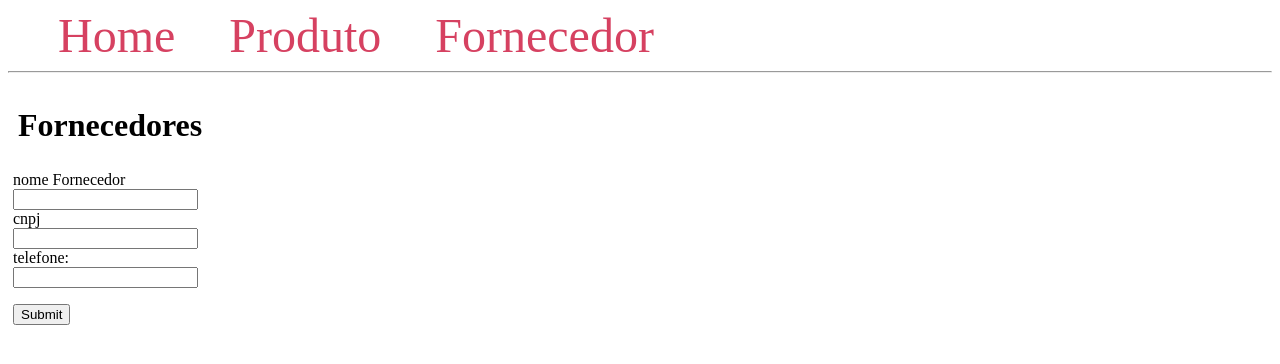
After one commit to Rutemberg/clicknails, a Flask app: page /fornecedor/ in a window 1280 px wide. The commit adds this page. Shown: the top 364 px of the page. Run offline with Flask 3, Linux system fonts and the light colour scheme.

Commit message:
adicionado fornecedores

```diff
--- a/app/__init__.py
+++ b/app/__init__.py
@@ -17,6 +17,9 @@ def create_app(config_class=Config):
     from app.resources.produto import bp as produto_bp
     app.register_blueprint(produto_bp, url_prefix='/produto')
 
+    from app.resources.fornecedor import bp as fornecedor_bp
+    app.register_blueprint(fornecedor_bp, url_prefix='/fornecedor')
+
     @app.route('/test/')
     def test_page():
         return '<h1>Testing the Flask Application Factory Pattern</h1>'
--- a/app/models/produto.py
+++ b/app/models/produto.py
@@ -10,4 +10,4 @@ class Produto(db.Model):
     codigobarra: Mapped[str] = mapped_column(String, nullable=False)
 
     def __repr__(self):
-        return f'<Post "{self.nome}">'
+        return f'<Produto "{self.nome}">'
--- /dev/null
+++ b/app/resources/fornecedor/__init__.py
@@ -0,0 +1,6 @@
+from flask import Blueprint
+
+bp = Blueprint('fornecedor', __name__)
+
+
+from app.resources.fornecedor import routes
--- /dev/null
+++ b/app/resources/fornecedor/routes.py
@@ -0,0 +1,28 @@
+from flask import render_template, request, url_for, redirect
+from app.resources.fornecedor import bp
+from app.extensions import db
+from app.models.fornecedor import Fornecedor
+
+
+@bp.route("/", methods=("GET", "POST"))
+def index():
+    fornecedores = Fornecedor.query.all()
+
+    if request.method == "POST":
+        novo_fornecedor = Fornecedor(
+            nome=request.form["nome"],
+            cnpj=request.form["cnpj"],
+            telefone=request.form["telefone"],
+        )
+        db.session.add(novo_fornecedor)
+        db.session.commit()
+        return redirect(url_for("fornecedor.index"))
+
+    return render_template("fornecedor/index.html", fornecedores=fornecedores)
+
+@bp.route("/<int:id>")
+def delete(id):
+    fornecedor = Fornecedor.query.get_or_404(id)
+    db.session.delete(fornecedor)
+    db.session.commit()
+    return redirect(url_for("fornecedor.index"))
--- a/app/templates/base.html
+++ b/app/templates/base.html
@@ -45,10 +45,9 @@
 </head>
 <body>
     <nav>
-        <a href="{{ url_for('main.index') }}">FlaskApp</a>
+        <a href="{{ url_for('main.index') }}">Home</a>
         <a href="{{ url_for('produto.index') }}">Produto</a>
-        <a href="#">Categories</a>
-        <a href="#">Questions</a>
+        <a href="{{ url_for('fornecedor.index') }}">Fornecedor</a>
     </nav>
     <hr>
     <div class="content">
--- /dev/null
+++ b/app/templates/fornecedor/index.html
@@ -0,0 +1,42 @@
+{% extends 'base.html' %}
+
+{% block content %}
+  <span class="title">
+    <h1>
+      {% block title %}
+        Fornecedores
+      {% endblock %}
+    </h1>
+  </span>
+
+  <div>
+    <form method="POST">
+      <label for="nome">nome Fornecedor</label><br />
+      <input type="text" id="nome" name="nome" /><br />
+      <label for="cnpj">cnpj</label><br />
+      <input type="text" id="cnpj" name="cnpj" /><br />
+      <label for="telefone">telefone:</label><br />
+      <input type="text" id="telefone" name="telefone" /><br />
+      <p>
+        <input type="submit" />
+      </p>
+    </form>
+  </div>
+  <div class="content">
+    {% for fornecedor in fornecedores %}
+      <div class="post">
+        <p>
+          <b>#{{ fornecedor.id }}</b>
+        </p>
+        <p class="title">
+          <b><a href="#">{{ fornecedor.nome }}</a></b>
+        </p>
+        <div class="content">
+          <p>{{ fornecedor.telefone }}</p>
+        </div>
+        <span><a href="{{ url_for('fornecedor.delete', id = fornecedor.id) }}">Deletar</a></span>
+        <hr />
+      </div>
+    {% endfor %}
+  </div>
+{% endblock %}
--- a/app/templates/produto/index.html
+++ b/app/templates/produto/index.html
@@ -1,7 +1,7 @@
 {% extends 'base.html' %}
 
 {% block content %}
-    <span class="title"><h1>{% block title %} Blueprint Produtos {% endblock %}</h1></span>
+    <span class="title"><h1>{% block title %} Produtos {% endblock %}</h1></span>
 
     <div>
         <form method="POST">
--- a/requirements.txt
+++ b/requirements.txt
@@ -2,3 +2,4 @@ Flask==3.0.0
 Flask-SQLAlchemy==3.1.1
 psycopg2-binary==2.9.9
 python-dotenv==1.0.0
+faker==19.13.0
```
Also changed, not shown: app/models/fornecedor.py (added, +12 -0 lines), init_db.py (+16 -4 lines).
